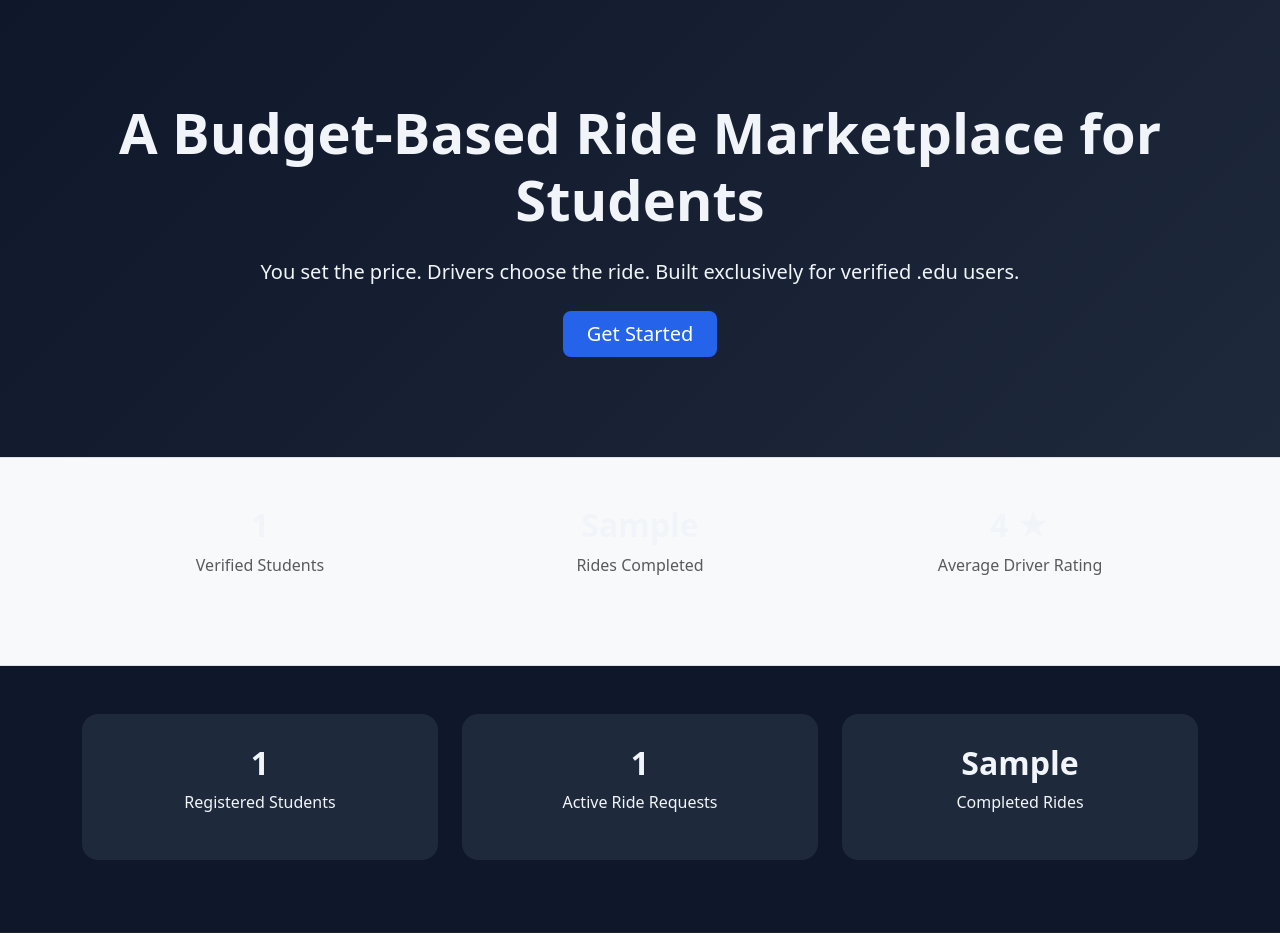
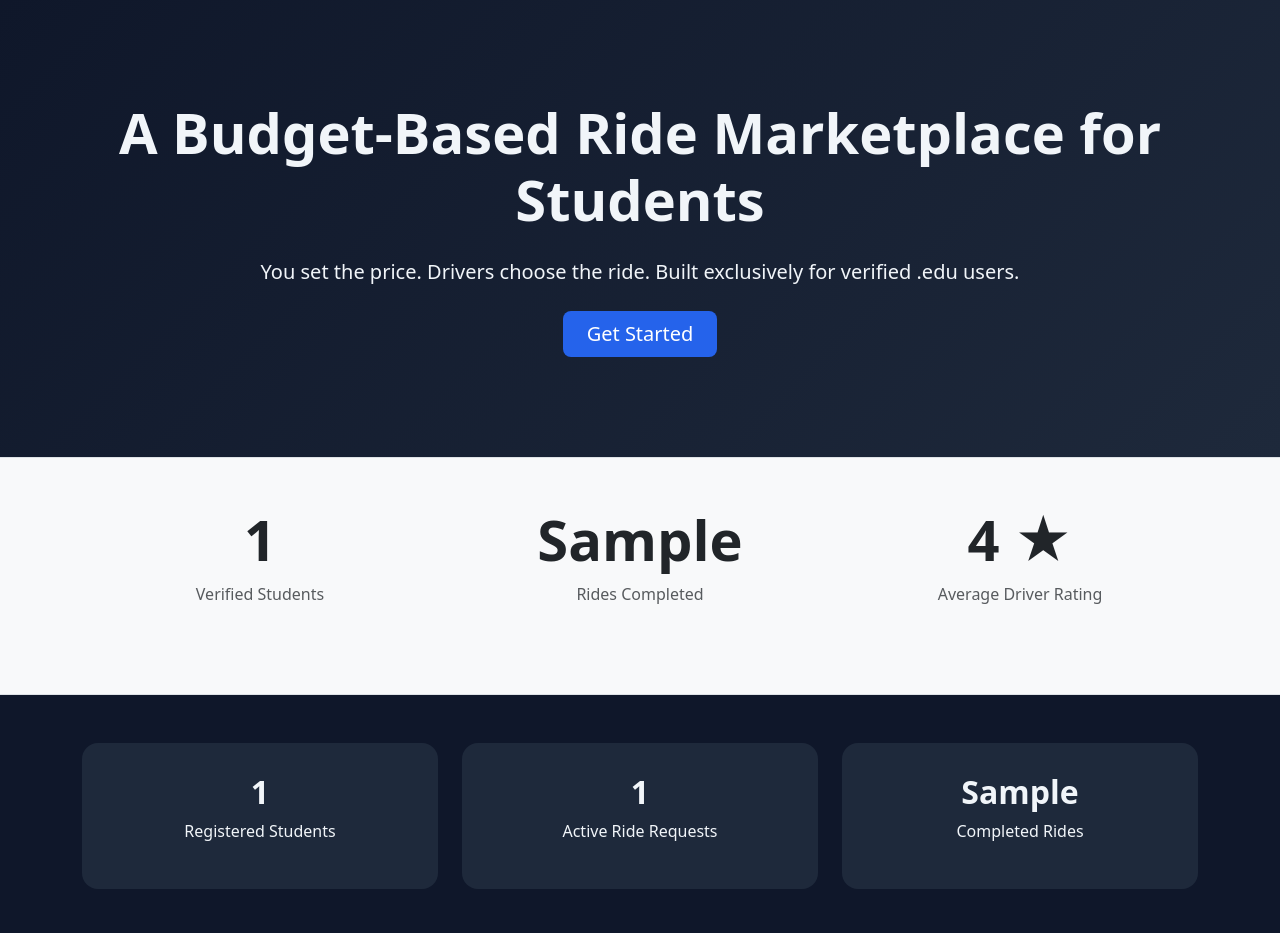
Before and after one commit to KushalKUMAR-P/student-ride-demo, a Flask app: template templates/index.html in a window 1280 px wide. Shown: the part 73-1006 px from the top of the page. Run offline with Flask 3, Linux system fonts and the light colour scheme; the template is opened without the code that fills it: most values are stand-ins (such as "Sample title", 1, 10 or a date in 2020); some libraries are stand-ins or nearby versions.

Commit message:
Fix metrics contrast and improve typography

```diff
--- a/templates/index.html
+++ b/templates/index.html
@@ -128,22 +128,22 @@
 
 
   <!-- PLATFORM METRICS -->
-  <section class="py-5 bg-light border-top border-bottom">
+  <section class="py-5 bg-light border-top border-bottom text-dark">
     <div class="container text-center">
       <div class="row">
 
         <div class="col-md-4 mb-4">
-          <h2 class="fw-bold">{{ total_users }}</h2>
+          <h2 class="fw-bold text-dark display-4">{{ total_users }}</h2>
           <p class="text-muted">Verified Students</p>
         </div>
 
         <div class="col-md-4 mb-4">
-          <h2 class="fw-bold">{{ completed_rides }}</h2>
+          <h2 class="fw-bold text-dark display-4">{{ completed_rides }}</h2>
           <p class="text-muted">Rides Completed</p>
         </div>
 
         <div class="col-md-4 mb-4">
-          <h2 class="fw-bold">
+          <h2 class="fw-bold text-dark display-4">
             {% if average_rating %}
             {{ average_rating }} ★
             {% else %}
@@ -156,7 +156,6 @@
       </div>
     </div>
   </section>
-
 
   <!-- STATS -->
   <section class="py-5">
@@ -266,4 +265,5 @@
   </footer>
 
 </body>
+
 </html>
```
Lines whose indentation alone changed are shown as unchanged.
